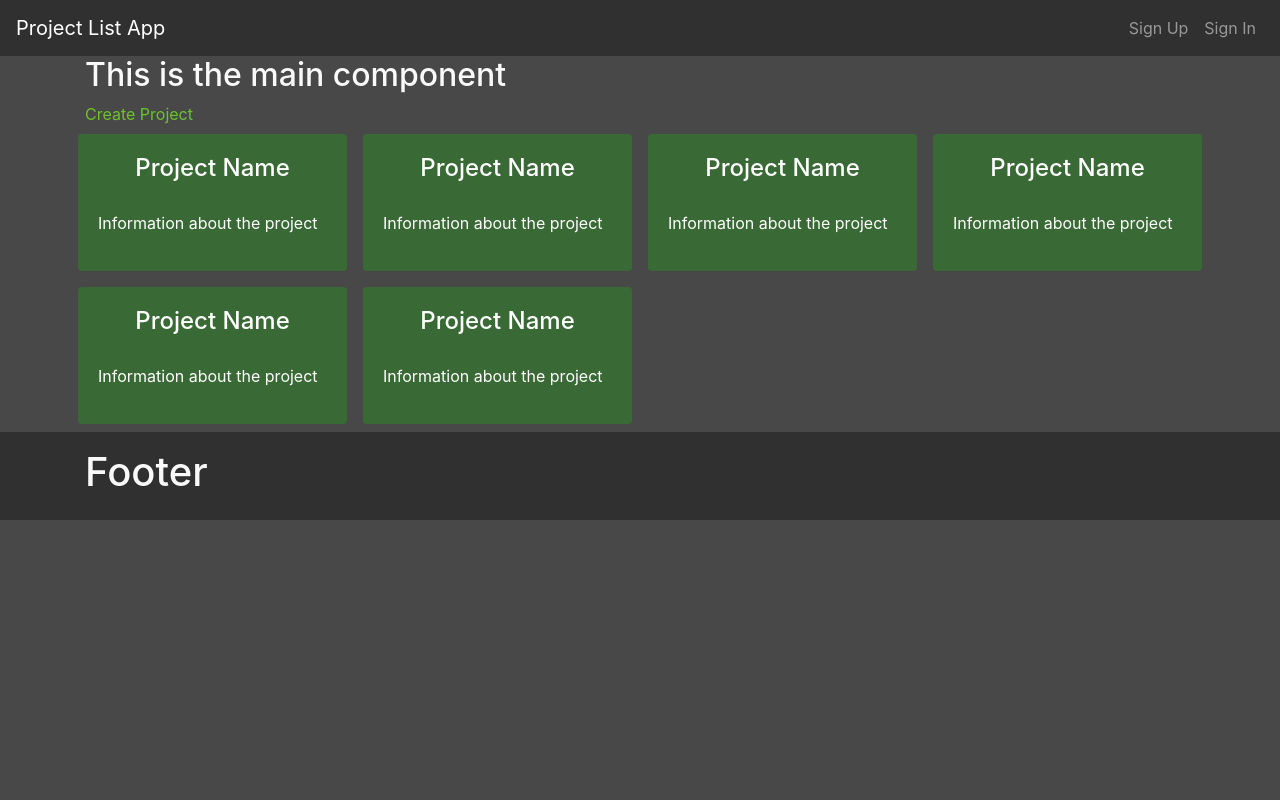
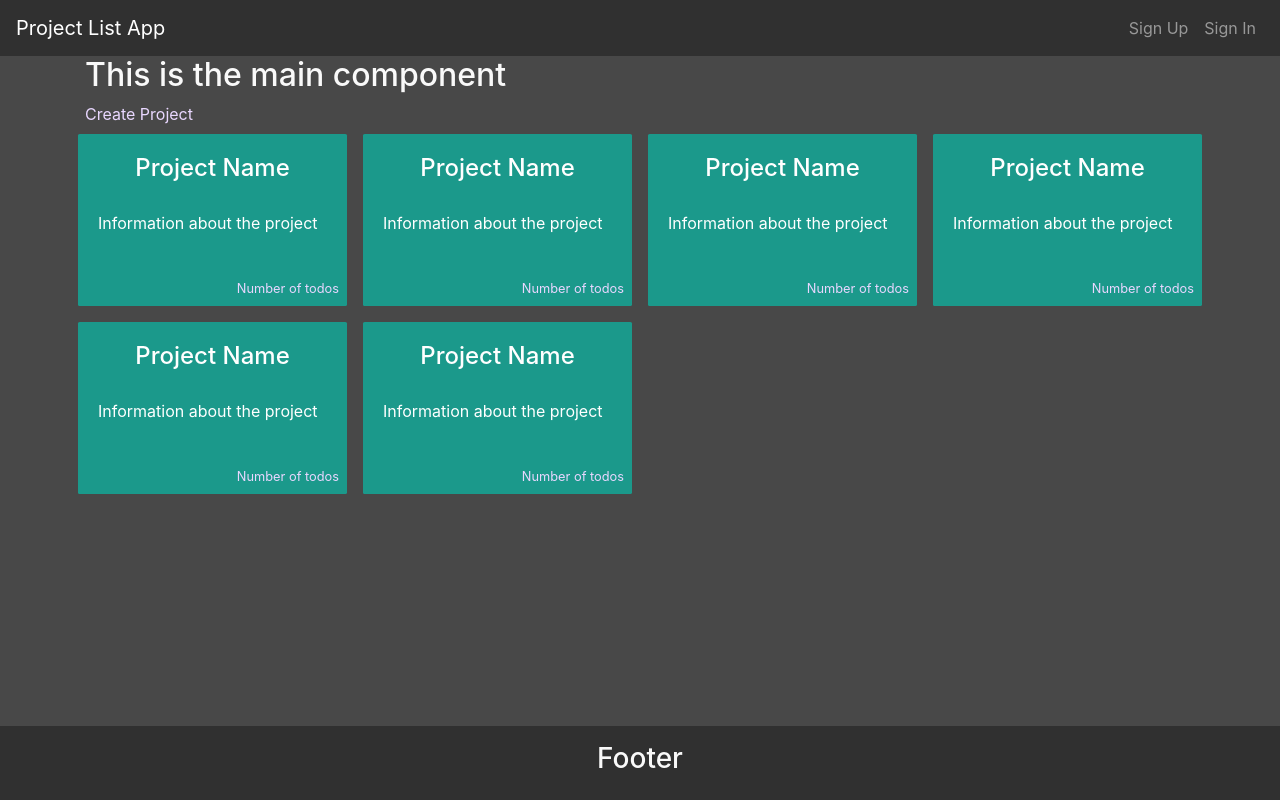
Before and after one commit to kbarnes775/ProjectList, a React (Create React App) app in the folder project-list/: page / in a window 1280 px wide. Built offline with nearby package versions, Linux system fonts and the light colour scheme.

Commit message:
added footer and playing around with colors

```diff
--- a/project-list/public/index.html
+++ b/project-list/public/index.html
@@ -1,5 +1,5 @@
 <!DOCTYPE html>
-<html lang="en">
+<html class="h-100" lang="en">
   <head>
     <meta charset="utf-8" />
     <link rel="shortcut icon" href="%PUBLIC_URL%/favicon.ico" />
@@ -21,9 +21,9 @@
     -->
     <title>Project List</title>
   </head>
-  <body>
+  <body class="h-100">
     <noscript>You need to enable JavaScript to run this app.</noscript>
-    <div id="root"></div>
+    <div class="d-flex flex-column h-100" id="root"></div>
     <!--
       This HTML file is a template.
       If you open it directly in the browser, you will see an empty page.
--- a/project-list/src/App.js
+++ b/project-list/src/App.js
@@ -1,10 +1,10 @@
-import React, { Component } from 'react';
-import { BrowserRouter as Router, Route, Switch } from 'react-router-dom';
-import { Provider } from 'react-redux';
+import React, {Component} from 'react';
+import {BrowserRouter as Router, Route, Switch} from 'react-router-dom';
+import {Provider} from 'react-redux';
 import store from './store';
 import jwt_decode from 'jwt-decode';
 import setAuthToken from './setAuthToken';
-import { setCurrentUser, logoutUser } from './actions/authentication';
+import {setCurrentUser, logoutUser} from './actions/authentication';
 import './styles/App.scss'
 import Navbar from './components/Navbar/Navbar';
 import Main from './components/Main/Main'
@@ -15,13 +15,13 @@ import CreateProject from "./components/CreateProject/CreateProject";
 import Footer from "./components/Footer/Footer";
 
 
-if(localStorage.jwtToken) {
+if (localStorage.jwtToken) {
     setAuthToken(localStorage.jwtToken);
     const decoded = jwt_decode(localStorage.jwtToken);
     store.dispatch(setCurrentUser(decoded));
 
     const currentTime = Date.now() / 1000;
-  if(decoded.exp < currentTime) {
+    if (decoded.exp < currentTime) {
         store.dispatch(logoutUser());
         window.location.href = '/login'
     }
@@ -30,19 +30,17 @@ if(localStorage.jwtToken) {
 class App extends Component {
     render() {
         return (
-        <Provider store = { store }>
+            <Provider store={store}>
                 <Router>
-            <div>
-                <Navbar />
+                    <Navbar/>
                     <Switch>
-                    <Route exact path="/" component={ Main } />
-                    <Route path="/login" component={ Login }/>
-                    <Route path="/register" component={ Register }/>
-                    <Route path='/create-project' component={ CreateProject }/>
-                    <Route component={ NotFound }/>
+                        <Route exact path="/" component={Main}/>
+                        <Route path="/login" component={Login}/>
+                        <Route path="/register" component={Register}/>
+                        <Route path='/create-project' component={CreateProject}/>
+                        <Route component={NotFound}/>
                     </Switch>
                     <Footer/>
-            </div>
                 </Router>
             </Provider>
         );
--- a/project-list/src/components/Footer/Footer.js
+++ b/project-list/src/components/Footer/Footer.js
@@ -5,9 +5,11 @@ class Footer extends Component {
 
     render() {
         return (
-            <footer id="footer" className="mt-auto py-3 bg-dark">
+            <footer className="mt-auto py-3 bg-dark">
                 <div className="container">
-                    <h1>Footer</h1>
+                    <div className="col-12 text-center">
+                        <h3>Footer</h3>
+                    </div>
                 </div>
             </footer>
         );
--- a/project-list/src/components/Footer/Footer.scss
+++ b/project-list/src/components/Footer/Footer.scss
@@ -1,6 +1,2 @@
 @import '../../styles/mixins';
 @import '../../styles/variables';
-
-#footer {
-  flex-shrink: 0;
-}
--- a/project-list/src/components/Main/Main.js
+++ b/project-list/src/components/Main/Main.js
@@ -4,10 +4,12 @@ import ProjectList from '../ProjectList/ProjectList';
 class Main extends Component {
     render() {
         return (
-            <main className="container">
-                <h2>This is the main component</h2>
+            <main className='flex-shrink-0'>
+                <div className="container">
+                    <h2>This is the main component</h2>
 
-                <ProjectList/>
+                    <ProjectList/>
+                </div>
             </main>
         );
     }
--- a/project-list/src/components/ProjectCard/ProjectCard.js
+++ b/project-list/src/components/ProjectCard/ProjectCard.js
@@ -19,6 +19,9 @@ class ProjectCard extends Component {
                             Information about the project
                         </p>
                     </div>
+                    <small className='text-right text-secondary p-2'>
+                        Number of todos
+                    </small>
                 </div>
             </div>
         );
--- a/project-list/src/styles/_variables.scss
+++ b/project-list/src/styles/_variables.scss
@@ -1,26 +1,31 @@
 /*============================START BOOTSTRAP VARIABLE OVERRIDES============================*/
 /*----ADD NEW VARIABLES----*/
 /*--colors--*/
-$gray-100: #f9f9f9;
-$gray-200: #E8E8E8;
-$gray-300: #D8D8D8;
-$gray-400: #C0C0C0;
-$gray-500: #A8A8A8;
-$gray-600: #686868;
-$gray-700: #484848;
-$gray-800: #303030;
-$gray-900: #202020;
+$gray-100:                    #f9f9f9;
+$gray-200:                    #E8E8E8;
+$gray-300:                    #D8D8D8;
+$gray-400:                    #C0C0C0;
+$gray-500:                    #A8A8A8;
+$gray-600:                    #686868;
+$gray-700:                    #484848;
+$gray-800:                    #303030;
+$gray-900:                    #202020;
 
-$dull-green: #396934;
-$light-green: #6ac42b;
+$dull-green:                  #396934;
+$light-green:                 #6ac42b;
+$jungle-green:                #1b998b;
+$magnolia:                    #e9d7ff;
 
 $colors: (
         'dull-green':         $dull-green,
         'light-green':        $light-green,
+        'jungle-green':       $jungle-green,
+        'magnolia':           $magnolia,
 
 );
 /*----OVERRIDE THEME COLORS----*/
-$primary:               $dull-green;
+$primary:                     $jungle-green;
+$secondary:                   $magnolia;
 
 $theme-colors: (
         'primary':            $primary,
@@ -30,10 +35,17 @@ $theme-colors: (
 //$font-family-serif: "PT Serif", serif;
 //$font-family-base: $font-family-sans-serif;
 //$font-size-base: 0.875rem;
-
+/*---BORDER RADIUS---*/
+$border-radius:               0.1rem;
+$border-radius-lg:            0.2rem;
+$border-radius-sm:            0.08rem;
 /*---LINK COLOR---*/
-$link-color:      $light-green;
+$link-color:                  $secondary;
+/*---INPUT SETTINGS---*/
+$input-bg:                    $gray-500;
+$input-color:                 $primary;
+$input-placeholder-color:     $gray-600;
 /*---SETTINGS FOR <BODY>---*/
-$body-bg:         $gray-700;
-$body-color:      $gray-100;
+$body-bg:                     $gray-700;
+$body-color:                  $gray-100;
 /*============================END BOOTSTRAP VARIABLE OVERRIDES============================*/
--- a/project-list/src/styles/index.scss
+++ b/project-list/src/styles/index.scss
@@ -4,7 +4,16 @@
 .card {
   border:none;
 }
+
+.form-control {
+  border: none;
+}
 /*============================NEW STYLES============================*/
+
+::selection {
+  color: $gray-200;
+  text-shadow: .05em .03em 0 rgba($secondary,.5),-.05em .03em 0 rgba($primary,.5);
+}
 
 * {
   @include third-s-ease;
```
Lines whose indentation alone changed are shown as unchanged.
